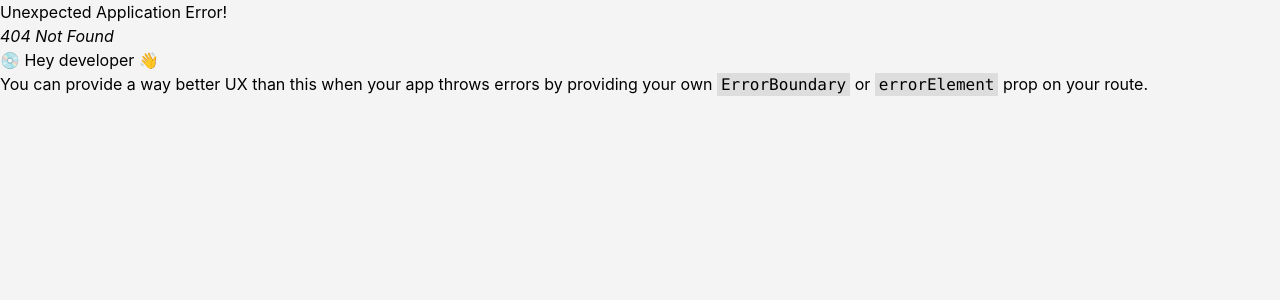
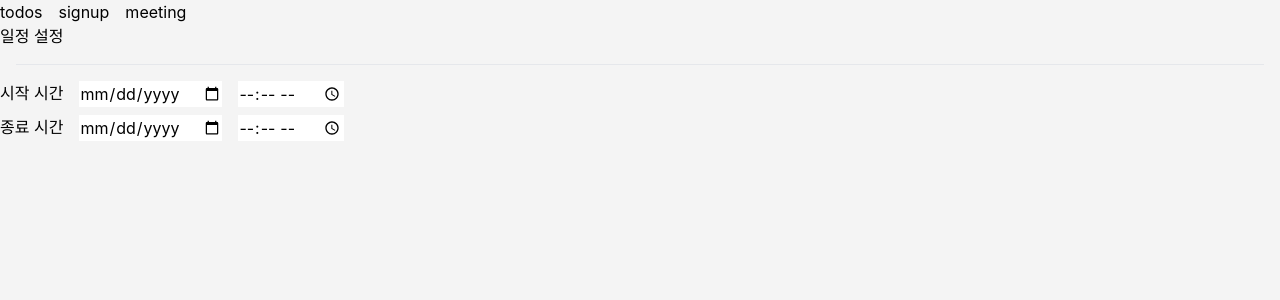
Before and after one commit to Ji-hoon/live-coding-practice, a React (Vite) app: page /meeting in a window 1280 px wide. Before the commit this address had no page. Shown: the top 300 px of the page. Built offline with nearby package versions, Linux system fonts and the light colour scheme.

Commit message:
Feat: meeting 컴포넌트 추가

```diff
--- a/src/App.tsx
+++ b/src/App.tsx
@@ -6,6 +6,7 @@ function App() {
       <div style={{ display: "flex", gap: "1em" }}>
         <NavLink to="/todos">todos</NavLink>
         <NavLink to="/signup">signup</NavLink>
+        <NavLink to="/meeting">meeting</NavLink>
       </div>
       <Outlet />
     </>
--- /dev/null
+++ b/src/components/pages/Meeting.tsx
@@ -0,0 +1,19 @@
+export default function Meeting() {
+  return (
+    <>
+      <h3>일정 설정</h3>
+      <hr className="m-4" />
+      <div className="flex gap-4">
+        <label>시작 시간</label>
+        <input type="date" />
+        <input type="time" />
+      </div>
+      <div className="m-2"></div>
+      <div className="flex gap-4">
+        <label>종료 시간</label>
+        <input type="date" />
+        <input type="time" />
+      </div>
+    </>
+  );
+}
--- a/tailwind.config.ts
+++ b/tailwind.config.ts
@@ -1,7 +1,7 @@
 import type { Config } from "tailwindcss";
 
 const Config = {
-  content: ["./src/**/*.{html,js}"],
+  content: ["./src/**/*.{js,ts,jsx,tsx,mdx}"],
   theme: {
     extend: {},
   },
```
Also changed, not shown: src/main.tsx (+9 -0 lines).
